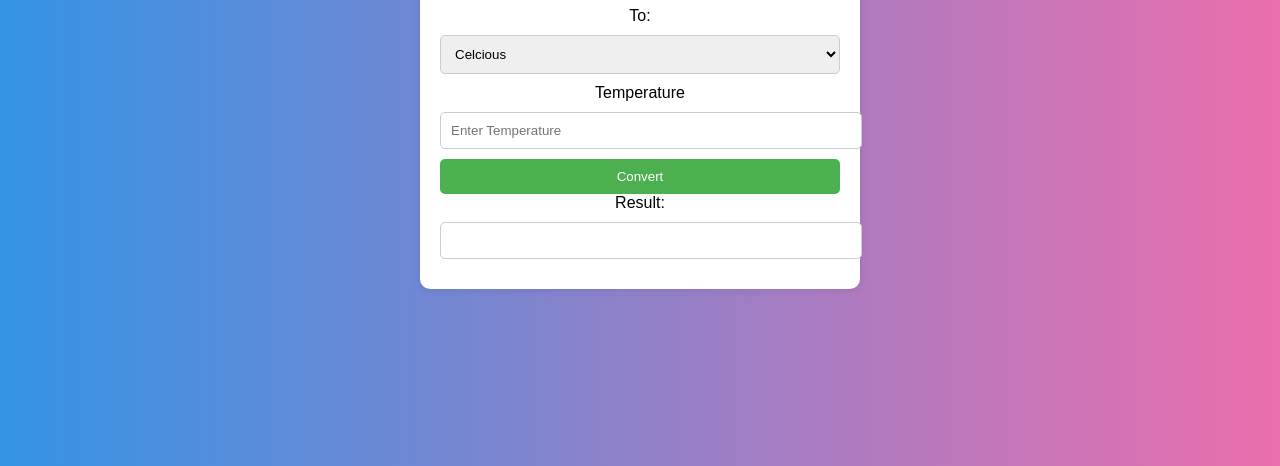
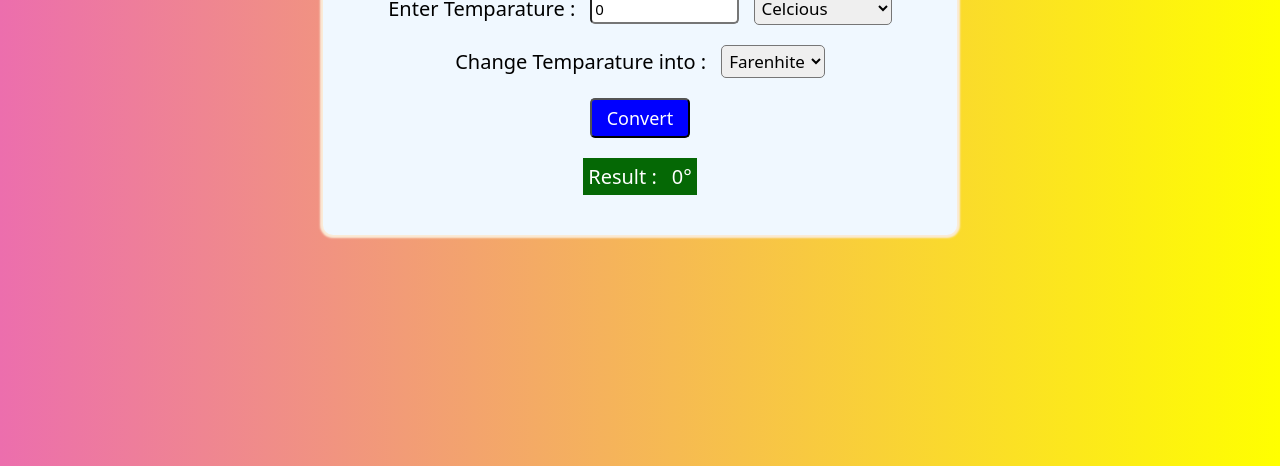
Before and after one commit to IamBhumikaDas/OIBSIP_TASKNO_3, a plain HTML site: page index.html in a window 1280 px wide. Shown: the part 334-800 px from the top of the page. Drawn offline with Linux system fonts and the light colour scheme.

Commit message:
second commit

```diff
--- a/index.html
+++ b/index.html
@@ -1,190 +1,70 @@
 <!DOCTYPE html>
 <html lang="en">
-
 <head>
     <meta charset="UTF-8">
-    <!-- <meta name="viewport" content="width=device-width, initial-scale=1.0"> -->
+    <meta name="viewport" content="width=device-width, initial-scale=1.0">
     <title>Temperature Converter</title>
-    <style>
-        body{
-            font-family: Arial, Helvetica, sans-serif;
-            display: flex;
-            align-items: center;
-            justify-content: center;
-            height: 100vh;
-            margin: 0;
-            background: linear-gradient(to right, #3494e6, #ec6ead);
-        }
+    <link rel="stylesheet" href="style.css">
+</head>
+<body>
+    <div class="container">
+        <h1>Temperature Converter</h1>
+        <div class="box1">
+            <label >Enter Temparature :</label>
+            <input type="number" value="0" id="given">
+            <select id="options">
+                <option value="c">Celcious</option>
+                <option value="f">Farenhite</option>
+            </select>
+        </div>
 
-        .converter{
-            text-align: center;
-            max-width: 400px;
-            margin: auto;
-            padding: 20px;
-            background-color: #ffffff;
-            border-radius: 10px;
-            box-shadow: 0 0 10px rgba(0,0,0,0.1);
 
-        }
-        select, input{
-            width: 100%;
-            padding: 10px;
-            margin: 10px 0;
-            border: 1px solid #ccc;
-            border-radius: 5px;
-            outline: none;
-        }
+        <div class="box2">
+            <label >Change Temparature into :</label>
+                <select id="convert-options">
+                <option value="f">Farenhite</option>
+                <option value="c">Celcious</option>
 
-        button{
-            background-color: #4CAF50;
-            color: white;
-            padding: 10px;
-            border: none;
-            width: 100%;
-            cursor: pointer;
-            border-radius: 5px;
-        }
+            </select>
+        </div>
 
-        button:hover{
-            background-color: #45a049;
-        }
-        #result{
-            width: 100%;
-            padding: 10px;
-            margin-top: 10px;
-            border: 1px solid #ccc;
-            border-radius: 5px;
-            outline: none;
-            font-weight: bold;
-            color: #333;
-        }
+        <div class="box3">
+            <button id="convert" onclick="convert()">Convert</button>
 
-        @media screen and (max-width:500px){
-            .converter{
-                width: 90%;
-            }
-        }
+        </div>
+       <div class="box4">
+        <label >Result :</label>
+        <div id="result">0°</div>
 
-        @keyframes fadeIn{
-            from{
-                opacity: 0;
-            }
-            to{
-                opacity: 1;
-            }
-            h2{
-                color: #333;
-                animation: fadeIn 1s ease-in-out;
-            }
-        }
-    </style>
-</head>
+       </div>
 
-<body>
-    <div class="converter">
-        <h2>Temperature Converter</h2>
-        <label for="fromUnit">From:</label>
-        <select id="fromUnit">
-            <option value="C">Celcious</option>
-            <option value="F">Fahrenheit</option>
-            <option value="K">Kelvin</option>
-            <option value="R">Rankine</option>
-        </select>
-        <label for="toUnit">To:</label>
-        <select id="toUnit">
-            <option value="C">Celcious</option>
-            <option value="F">Fahrenheit</option>
-            <option value="K">Kelvin</option>
-            <option value="R">Rankine</option>
-        </select>
-        <label for="temperature">Temperature</label>
-        <input type="number" id="temperature" placeholder="Enter Temperature">
-        <button onclick="convert()">Convert</button>
+    </div>
 
-        <label for="result">Result:</label>
-        <input type="text" id="result" readonly>
-    </div>
     <script>
-        function convert(){
-            var fromUnit = document.getElementById('fromUnit').value;
-            var toUnit = document.getElementById('toUnit').value;
-            var temperature = parseFloat(document.getElementById('temperature').value);
+// °C = (°F − 32) x 5/9
+// °F = (°C × 9/5) + 32
+//let roundedNumber = Math.round(number * 100) / 100; // 123.46
+        function convert (){
 
-            var converttedValue;
-            var resultUnit;
 
-            // Perform conversion logic
-
-            switch (fromUnit){
-                case 'C':
-                    if (toUnit === 'F'){
-                        convertedValue = (temperature * 9/5) +32;
-                        resultUnit = 'F';
-                    } else if (toUnit === 'K'){
-                        convertedValue = temperature + 273.15;
-                        resultUnit = 'K';
-                    }else if (toUnit === 'R'){
-                        convertedValue = temperature + 273.15;
-                        resultUnit = 'R';
-                    }else{
-                        convertedValue = temperature;
-                        resultUnit = 'C';
-                    }
-                    break;
-
-                    case 'F':
-                    if (toUnit === 'C'){
-                        convertedValue = (temperature -32) * 5/9;
-                        resultUnit = 'C';
-                    } else if (toUnit === 'K'){
-                        convertedValue = (temperature -32) * 5/9 + 273.15;
-                        resultUnit = 'K';
-                    }else if (toUnit === 'R'){
-                        convertedValue = temperature + 459.67;
-                        resultUnit = 'R';
-                    }else{
-                        convertedValue = temperature;
-                        resultUnit = 'F';
-                    }
-                    break;
-
-                    case 'K':
-                    if (toUnit === 'C'){
-                        convertedValue = temperature - 273.15;
-                        resultUnit = 'C';
-                    } else if (toUnit === 'K'){
-                        convertedValue = (temperature - 273.15) * 9/5 +32;
-                        resultUnit = 'K';
-                    }else if (toUnit === 'R'){
-                        convertedValue = temperature * 9/5;
-                        resultUnit = 'R';
-                    }else{
-                        convertedValue = temperature;
-                        resultUnit = 'K';
-                    }
-                    break;
-
-                    case 'R':
-                    if (toUnit === 'C'){
-                        convertedValue = (temperature - 491.67) * 5/9;
-                        resultUnit = 'C';
-                    } else if (toUnit === 'K'){
-                        convertedValue = temperature - 459.67;
-                        resultUnit = 'K';
-                    }else if (toUnit === 'R'){
-                        convertedValue = temperature * 5/9;
-                        resultUnit = 'R';
-                    }else{
-                        convertedValue = temperature;
-                        resultUnit = 'R';
-                    }
-                    break;
-            }
-
-            document.getElementById('result').value = convertedValue.toFixed(2) + ' ' + resultUnit;
+        const input = document.getElementById('given').value
+        const option = document.getElementById('options').value
+        const convert_option = document.getElementById('convert-options').value
+        var result = 0
+        if(option == 'c' && convert_option=='f'){
+             result = Math.round(((input * (9/5)) +32) *100)/100
+        }else if(option =='f'&& convert_option=='c'){
+             result = Math.round(((input-32) *(5/9))*100)/100
+        }else(
+            result= input
+        )
+       if(convert_option == 'c'){
+        document.getElementById('result').innerHTML = result+'°C'
+       }else{
+        document.getElementById('result').innerHTML = result+ '°F'
+       }
 
         }
     </script>
 </body>
-
 </html>
```
Also changed, not shown: index2.html (deleted, +0 -70 lines).
